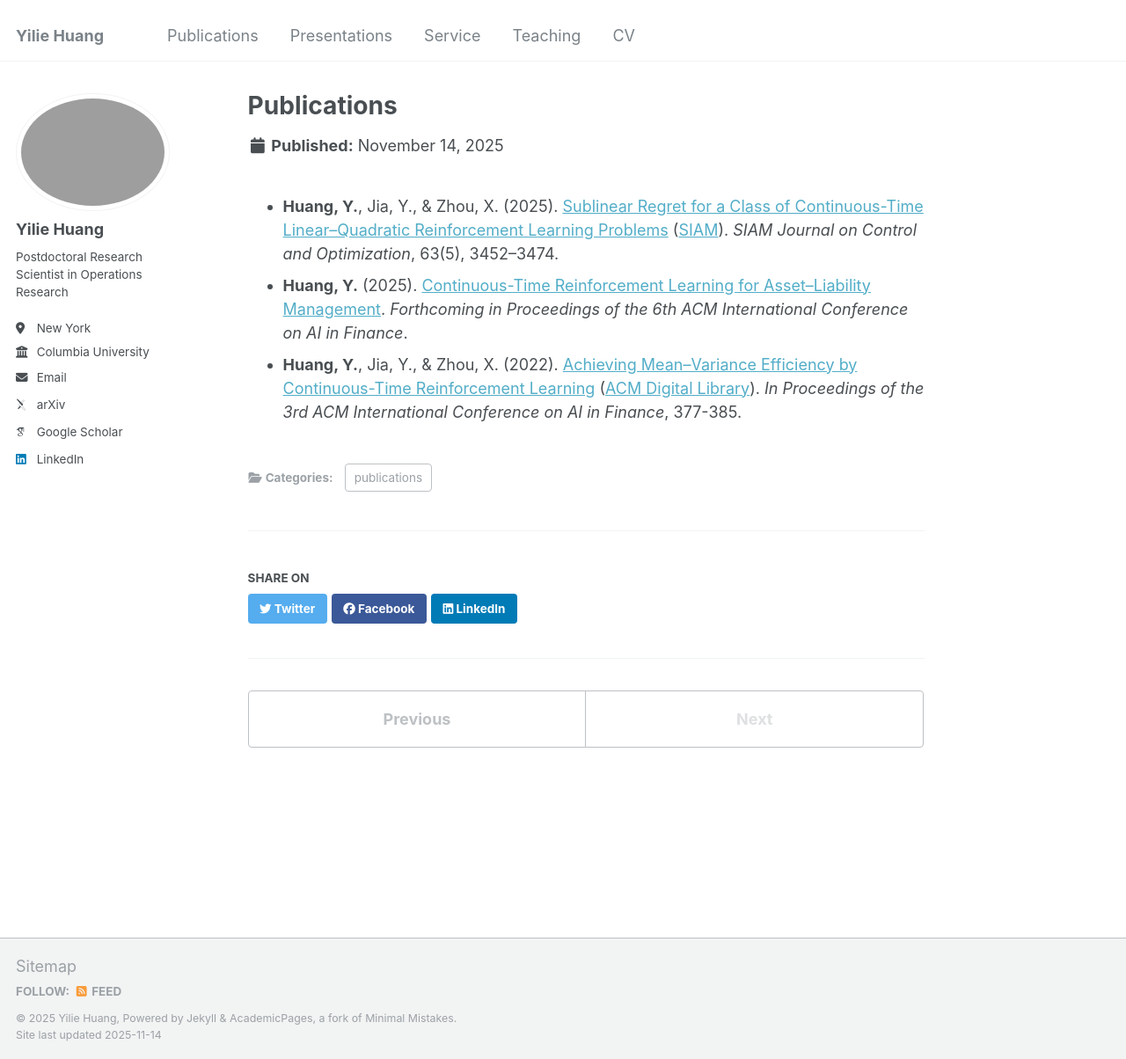
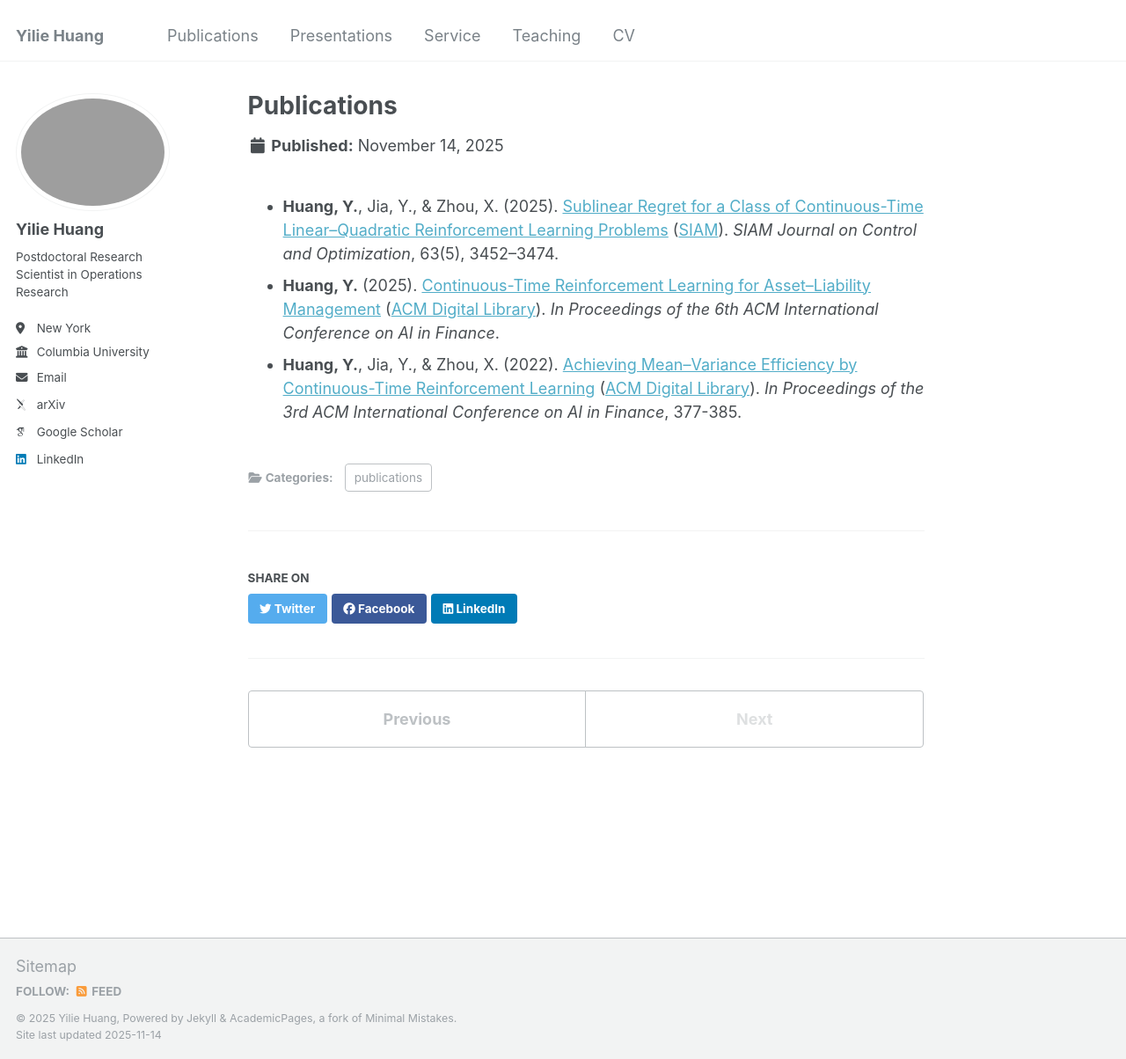
Before and after one commit to yiliehuang/yiliehuang.github.io, a Jekyll site: the page built from _publications/publications.md, in a window 1280 px wide and 1204 px high. Shown: the whole window at 88% size. Built offline with Jekyll 4.4.1, drawn with Linux system fonts in a browser that asks for light colours; some web fonts are replaced.

Commit message:
Update publications.md

```diff
--- a/_publications/publications.md
+++ b/_publications/publications.md
@@ -11,8 +11,9 @@ permalink: publication/publications
       <em>SIAM Journal on Control and Optimization</em>, 63(5), 3452–3474.
   </li>
   <li><strong>Huang, Y.</strong> (2025).
-      <a href="/files/ALM_ICAIF_2025.pdf">Continuous-Time Reinforcement Learning for Asset–Liability Management</a>.
-      <em>Forthcoming in Proceedings of the 6th ACM International Conference on AI in Finance</em>.
+      <a href="/files/ALM_ICAIF_2025.pdf">Continuous-Time Reinforcement Learning for Asset–Liability Management</a>
+      (<a href="https://dl.acm.org/doi/10.1145/3768292.3770337">ACM Digital Library</a>).
+      <em>In Proceedings of the 6th ACM International Conference on AI in Finance</em>.
   </li>
   <li><strong>Huang, Y.</strong>, Jia, Y., & Zhou, X. (2022).
       <a href="/files/MV_ICAIF_2022.pdf">Achieving Mean–Variance Efficiency by Continuous-Time Reinforcement Learning</a>
```
